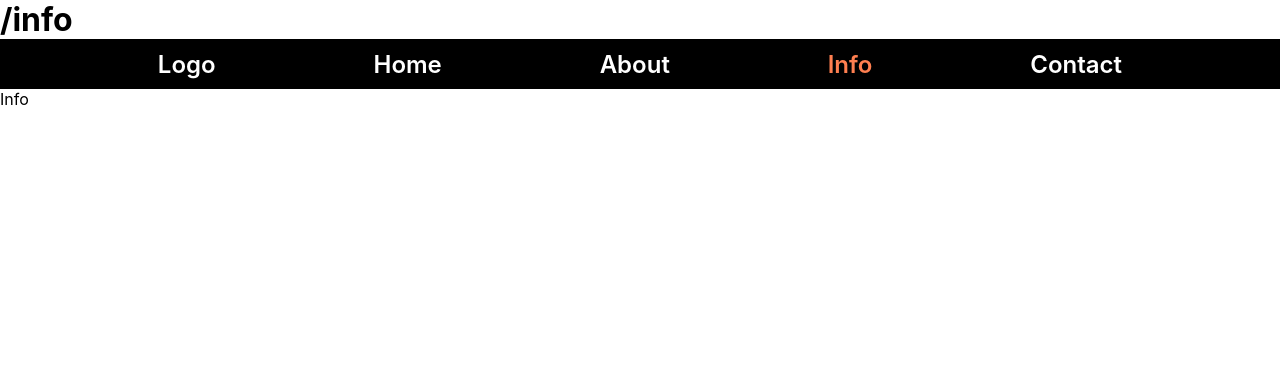
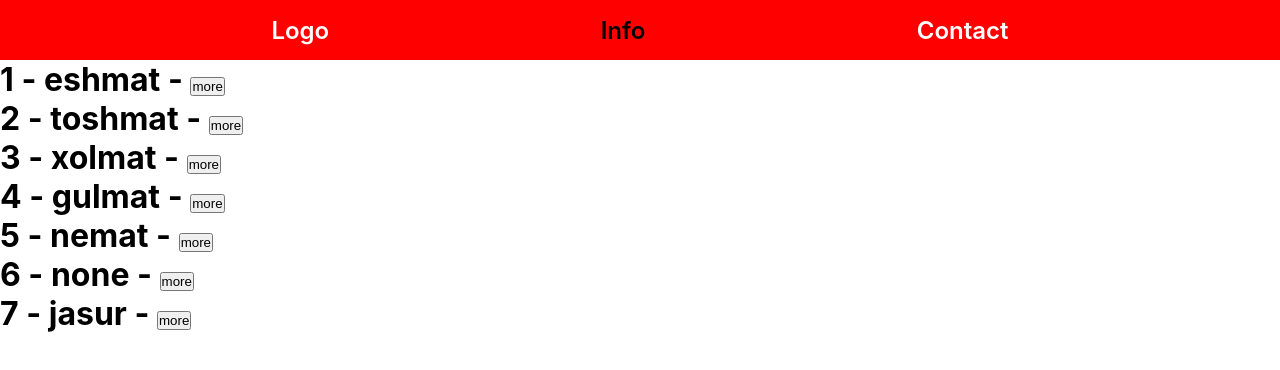
Before and after one commit to Jasurdev1604/react-course, a React (Create React App) app: page /info in a window 1280 px wide. Shown: the top 370 px of the page. Built offline with nearby package versions, Linux system fonts and the light colour scheme.

Commit message:
react-reouter-dom-5

```diff
--- /dev/null
+++ b/src/lesson20/HomeWork/components/Contact.jsx
@@ -0,0 +1,11 @@
+import React from 'react'
+
+const Contact = () => {
+  return (
+    <>
+    <h1>Contact</h1>
+    </>
+  )
+}
+
+export default Contact
--- /dev/null
+++ b/src/lesson20/HomeWork/components/Info.jsx
@@ -0,0 +1,28 @@
+import React  from 'react'
+import { useHistory , useParams} from 'react-router-dom'
+const users = [
+  {id:1 , name:'eshmat' , age:20 , status:'student'},
+  {id:2 , name:'toshmat' , age:20 , status:'student'},
+  {id:3 , name:'xolmat' , age:20 , status:'student'},
+  {id:4 , name:'gulmat' , age:20 , status:'dofm'},
+  {id:5 , name:'nemat' , age:20 , status:'student'},
+  {id:6 , name:'none' , age:20 , status:'studeoibnt'},
+  {id:7 , name:'jasur' , age:20 , status:'student'},
+]
+
+const Info = () => {
+  const history = useHistory()
+  const param = useParams()
+  console.log(param);
+  return (
+    <>
+      {
+        users.map(({id , name}) => {
+          return <h1>{id} - {name} - <button onClick={() => history.push(`/info/${id}`)}>more</button></h1>
+        })
+      }
+    </>
+  )
+}
+
+export default Info
--- /dev/null
+++ b/src/lesson20/HomeWork/components/Navbar.jsx
@@ -0,0 +1,30 @@
+import React from 'react'
+import styled from 'styled-components'
+import { NavLink } from 'react-router-dom'
+
+const Container = styled.div`
+    display: flex;
+    align-items: center;
+    justify-content: space-evenly;
+    background-color: red;
+    height: 60px;
+`
+
+const Link = styled(NavLink)`
+    font-size: 24px;
+    color: #fff;
+    font-weight: 600;
+    text-decoration: none;
+`
+
+const Navbar = () => {
+  return (
+    <Container>
+        <Link activeStyle={{color:'black'}} exact to={'/'}>Logo</Link>
+        <Link activeStyle={{color:'black'}} to={'/info'}>Info</Link>
+        <Link activeStyle={{color:'black'}} to={'/contact'}>Contact</Link>
+    </Container>
+  )
+}
+
+export default Navbar
--- /dev/null
+++ b/src/lesson20/HomeWork/index.jsx
@@ -0,0 +1,18 @@
+import React from 'react'
+import Navbar from './components/Navbar'
+import {Route , Switch ,Redirect} from 'react-router-dom';
+import Info from './components/Info'
+import Contact from './components/Contact'
+
+export const Index = () => {
+  return (
+    <>
+      <Navbar/>
+      <Route path={'/'} exact > <Redirect to={'/info'}/> </Route>
+      <Route path={'/info'} component={Info}/>
+      <Route path={'/contact'} component={Contact}/>
+    </>
+  )
+}
+
+export default Index
--- a/src/lesson20/index.jsx
+++ b/src/lesson20/index.jsx
@@ -6,13 +6,14 @@ import Info from './components/Info'
 import Contact from './components/Contact'
 import { BrowserRouter , Route , Switch} from 'react-router-dom'
 import { Redirect } from 'react-router-dom'
+import HomeWork from './HomeWork'
 
 export const index = () => {
 
   return (
     <>
     <BrowserRouter>
-    <h1>{window.location.pathname}</h1>
+    {/* <h1>{window.location.pathname}</h1>
       <Switch>
         <Route path={'/'} exact>
           <Redirect to={'/home'}/>
@@ -21,15 +22,16 @@ export const index = () => {
         <Route path={'/about'}><Navbar/></Route>
         <Route path={'/info'}><Navbar/></Route>
         <Route path={'/contact'}><Navbar/></Route>
-      </Switch>
-      <Switch>
-        {/* <Route path={'/'} exact component={Home}/> */}
+      </Switch> */}
+      {/* <Switch>
+        <Route path={'/'} exact component={Home}/>
         <Route path={'/home'} component={Home}/>
         <Route path={'/about'}><About/></Route>
         <Route path={'/info'}><Info/></Route>
         <Route path={'/contact'}><Contact/></Route>
         <Route path={'*'}><h1>404 not found</h1></Route>
-      </Switch>
+      </Switch> */}
+      <HomeWork/>
     </BrowserRouter>
     </>
   )
```
